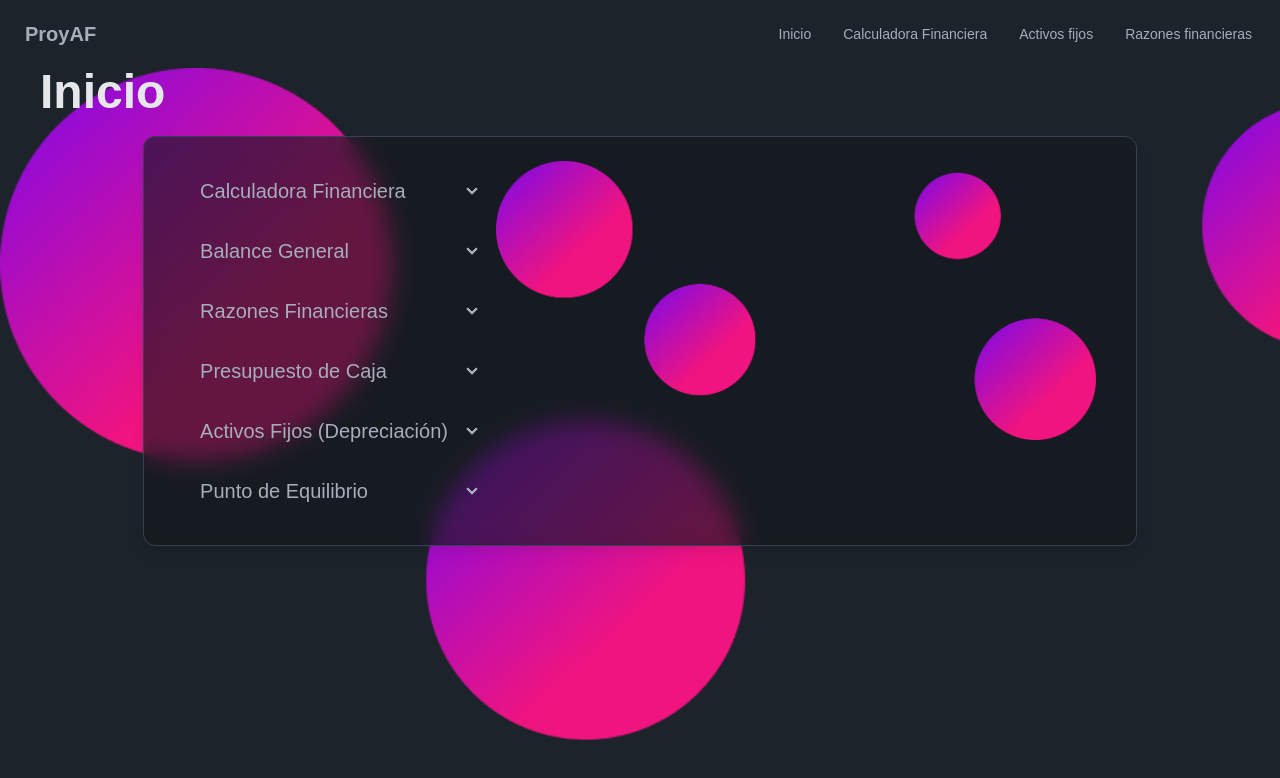
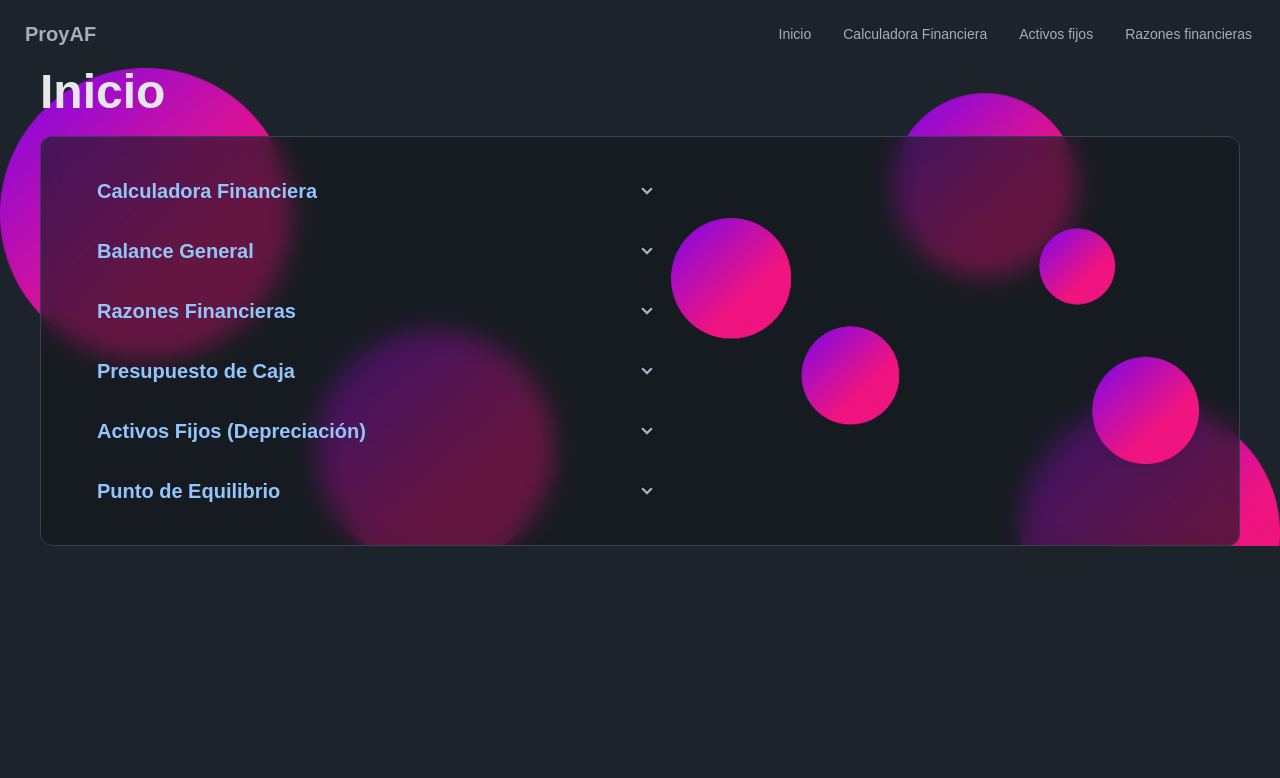
Before and after one commit to 0-ALIK/calculadora-financiera, a website built with Vite: page index.html in a window 1280 px wide. Built offline with nearby package versions, Linux system fonts and the light colour scheme.

Commit message:
index completo

```diff
--- a/index.html
+++ b/index.html
@@ -6,7 +6,7 @@
         <link rel="stylesheet" href="./style.css">
         <title>Vite App</title>
     </head>
-    <body class="h-screen overflow-hidden">
+    <body class="h-full">
 
         <nav class="flex w-[800px] m-auto">
             <div class="navbar bg-base-100 ">
@@ -24,83 +24,85 @@
             </div>
         </nav>
 
-        <section class="bg-fondo gap-5 h-full flex flex-col bg-no-repeat bg-cover px-10">
+        <section class="bg-fondo h-full gap-5 flex flex-col bg-no-repeat bg-cover px-10">
             <h1 class=" text-5xl text-gray-200 font-bold">Inicio</h1>
 
-            <div class="flex items-center justify-center">
-                <section class="flex w-fit px-10 py-6 justify-center bg-base-300/60 backdrop-blur-md rounded-xl border border-gray-700 drop-shadow-lg overflow-auto h-fit">
+            <div class="flex items-center justify-center overflow-auto h-full">
+                <section class="flex w-fit items-center px-10 py-6 justify-center bg-base-300/60 backdrop-blur-md rounded-xl border border-gray-700 drop-shadow-lg h-fit">
 
-                    <article class="flex flex-col">
+                    <article class="flex flex-col overflow-auto w-fit">
 
-                        <div class="collapse collapse-arrow bg-base-200">
+                        <div class="collapse collapse-arrow bg-base-200 ">
                             <input type="radio" name="my-accordion-2" />
                             <div class="collapse-title text-xl font-medium">
-                                <h2>Calculadora Financiera</h2>
+                                <h2 class="text-3xl text-blue-300 font-semibold">Calculadora Financiera</h2>
                             </div>
 
                             <div class="collapse-content">
-                                <p>hello</p>
+                                <p class="border-2 rounded-xl border-gray-700 p-2 text-md font-medium text-gray-300">herramienta que ayuda a realizar cálculos relacionados con el dinero, como intereses, préstamos, inversiones y ahorros. Permite a los usuarios calcular pagos de préstamos, valores futuros de inversiones, tasas de interés y otros aspectos financieros de manera rápida y precisa.
+                                </p>
                             </div>
                         </div>
 
                         <div class="collapse collapse-arrow bg-base-200">
                             <input type="radio" name="my-accordion-2" />
                             <div class="collapse-title text-xl font-medium">
-                                <h2>Balance General</h2>
+                                <h2 class="text-3xl text-blue-300 font-semibold">Balance General</h2>
                             </div>
 
                             <div class="collapse-content">
-                                <p>hello</p>
+                                <p class="border-2 rounded-xl border-gray-700 p-2 text-md font-medium text-gray-300">estado financiero que muestra la situación económica de una empresa en un momento específico. Detalla los activos (lo que posee), los pasivos (lo que debe) y el patrimonio neto (la diferencia entre activos y pasivos), ofreciendo una visión clara de la solvencia y estabilidad financiera.</p>
                             </div>
                         </div>
 
                         <div class="collapse collapse-arrow bg-base-200">
                             <input type="radio" name="my-accordion-2" />
                             <div class="collapse-title text-xl font-medium">
-                                <h2>Razones Financieras </h2>
+                                <h2 class="text-3xl text-blue-300 font-semibold">Razones Financieras </h2>
                             </div>
 
-                            <div class="collapse-content">
-                                <p>hello</p>
+                            <div class="collapse-content flex">
+                                <p class="border-2 rounded-xl border-gray-700 p-2 text-md font-medium text-gray-300">indicadores que se utilizan para analizar la salud financiera de una empresa. Comparan diferentes cifras de los estados financieros para evaluar aspectos como la rentabilidad, la liquidez y la eficiencia operativa.</p>
+
                             </div>
                         </div>
 
                         <div class="collapse collapse-arrow bg-base-200">
                             <input type="radio" name="my-accordion-2" />
                             <div class="collapse-title text-xl font-medium">
-                                <h2>Presupuesto de Caja</h2>
+                                <h2 class="text-3xl text-blue-300 font-semibold">Presupuesto de Caja</h2>
                             </div>
 
                             <div class="collapse-content">
-                                <p>hello</p>
+                                <p class="border-2 rounded-xl border-gray-700 p-2 text-md font-medium text-gray-300">plan financiero que estima los ingresos y egresos de efectivo de una empresa en un periodo específico. Ayuda a asegurar que la empresa tenga suficiente efectivo para cumplir con sus obligaciones y planificar las necesidades de financiamiento.</p>
                             </div>
                         </div>
 
                         <div class="collapse collapse-arrow bg-base-200">
                             <input type="radio" name="my-accordion-2" />
                             <div class="collapse-title text-xl font-medium">
-                                <h2>Activos Fijos (Depreciación) <h2>
+                                <h2 class="text-3xl text-blue-300 font-semibold">Activos Fijos (Depreciación) <h2>
                             </div>
 
                             <div class="collapse-content">
-                                <p>hello</p>
+                                <p class="border-2 rounded-xl border-gray-700 p-2 text-md font-medium text-gray-300">Son bienes duraderos que una empresa utiliza durante un largo periodo, como maquinaria o edificios. La depreciación es el proceso de asignar el costo de estos activos a lo largo de su vida útil, reflejando su desgaste y disminución de valor con el tiempo.</p>
                             </div>
                         </div>
 
                         <div class="collapse collapse-arrow bg-base-200">
                             <input type="radio" name="my-accordion-2" />
                             <div class="collapse-title text-xl font-medium">
-                                <h2>Punto de Equilibrio</h2>
+                                <h2 class="text-3xl text-blue-300 font-semibold">Punto de Equilibrio</h2>
                             </div>
 
                             <div class="collapse-content">
-                                <p>hello</p>
+                                <p class="border-2 rounded-xl border-gray-700 p-2 text-md font-medium text-gray-300">nivel de ventas en el cual los ingresos totales igualan los costos totales, resultando en cero ganancias o pérdidas. En este punto, la empresa cubre todos sus costos fijos y variables, pero no obtiene beneficios ni incurre en pérdidas.</p>
                             </div>
                         </div>
 
                     </article>
                     <div>
-                        <img src="/fondo.png" alt="" width="600">
+                        <img src="/fondo.png" alt="" width="1000">
                     </div>
                 </section>
             </div>
```
